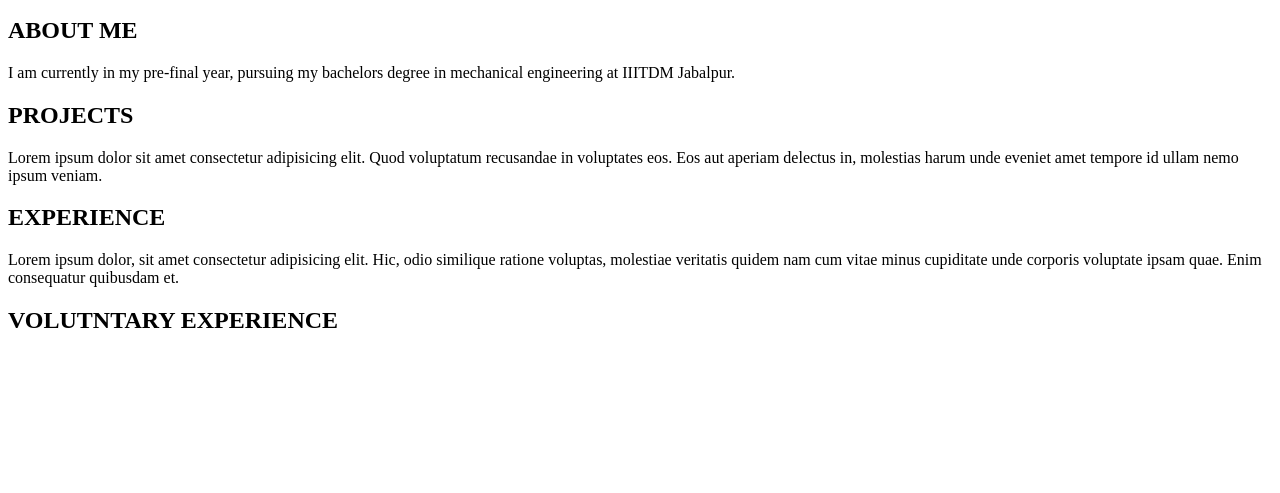
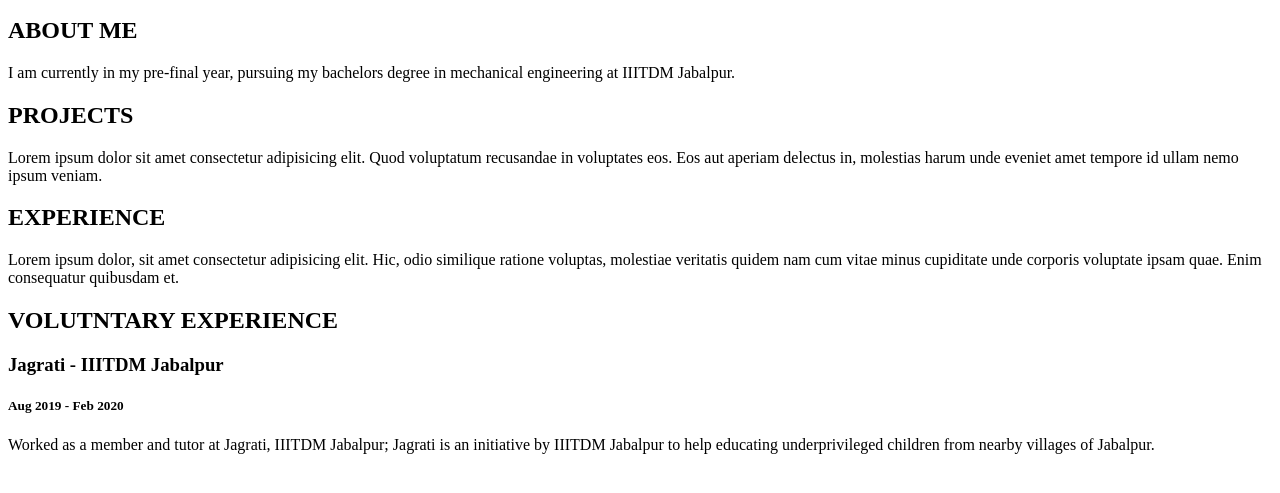
Before and after one commit to vaibhavaaditya/vaibhavaaditya.github.io, a plain HTML site: page index.html in a window 1280 px wide. Shown: the part 139-632 px from the top of the page. Drawn offline with Linux system fonts and the light colour scheme.

Commit message:
add voluntary experience section

```diff
--- a/index.html
+++ b/index.html
@@ -33,7 +33,9 @@
 
     <div id="voluntary">
         <h2>VOLUTNTARY EXPERIENCE</h2>
-        <h3>
+        <h3>Jagrati - IIITDM Jabalpur</h3>
+        <h5>Aug 2019 - Feb 2020</h5>
+        <p>Worked as a member and tutor at Jagrati, IIITDM Jabalpur; Jagrati is an initiative by IIITDM Jabalpur to help educating underprivileged children from nearby villages of Jabalpur.</p>
     </div>
     <div id="contact">
         <p></p>
```
